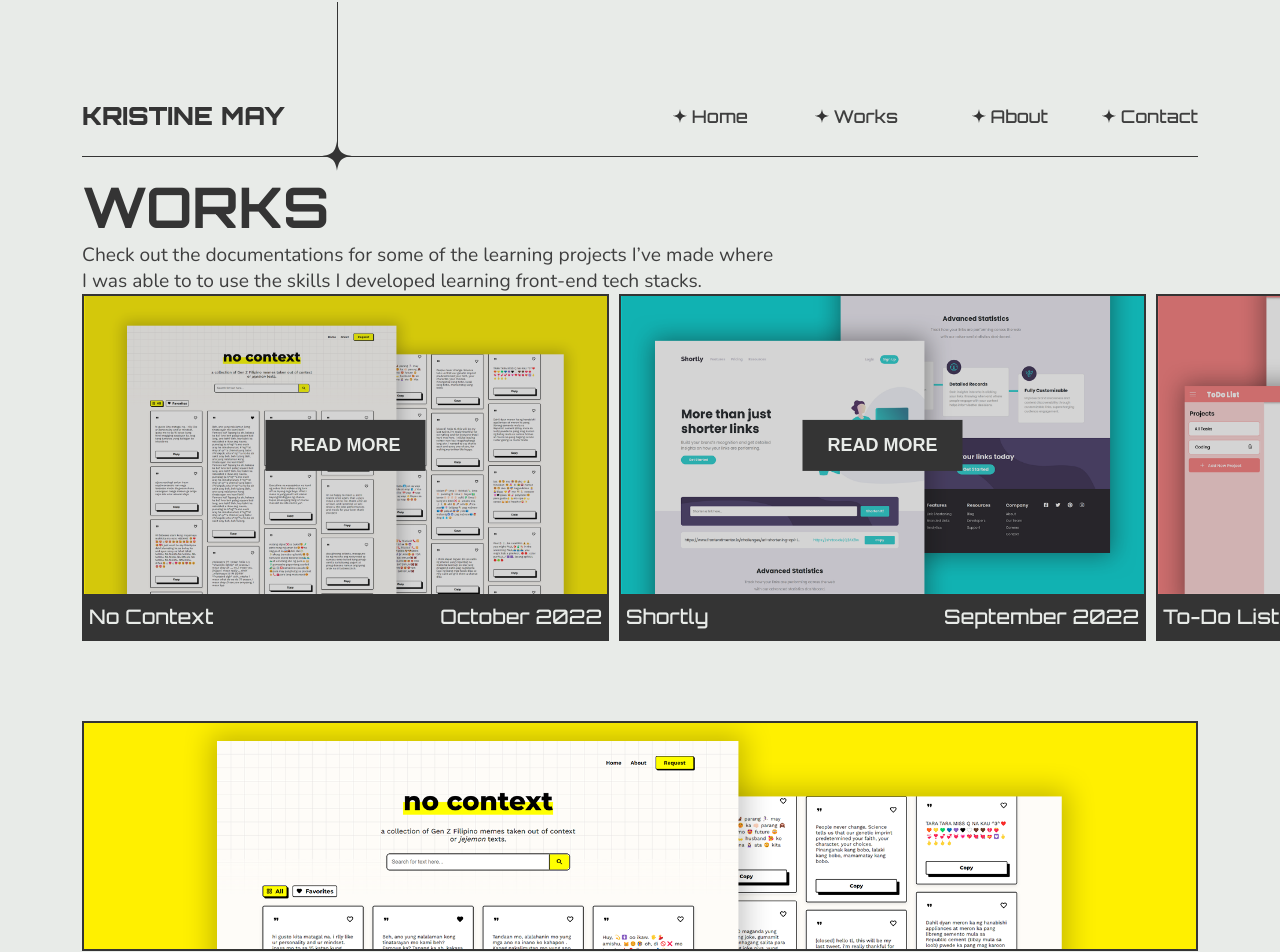
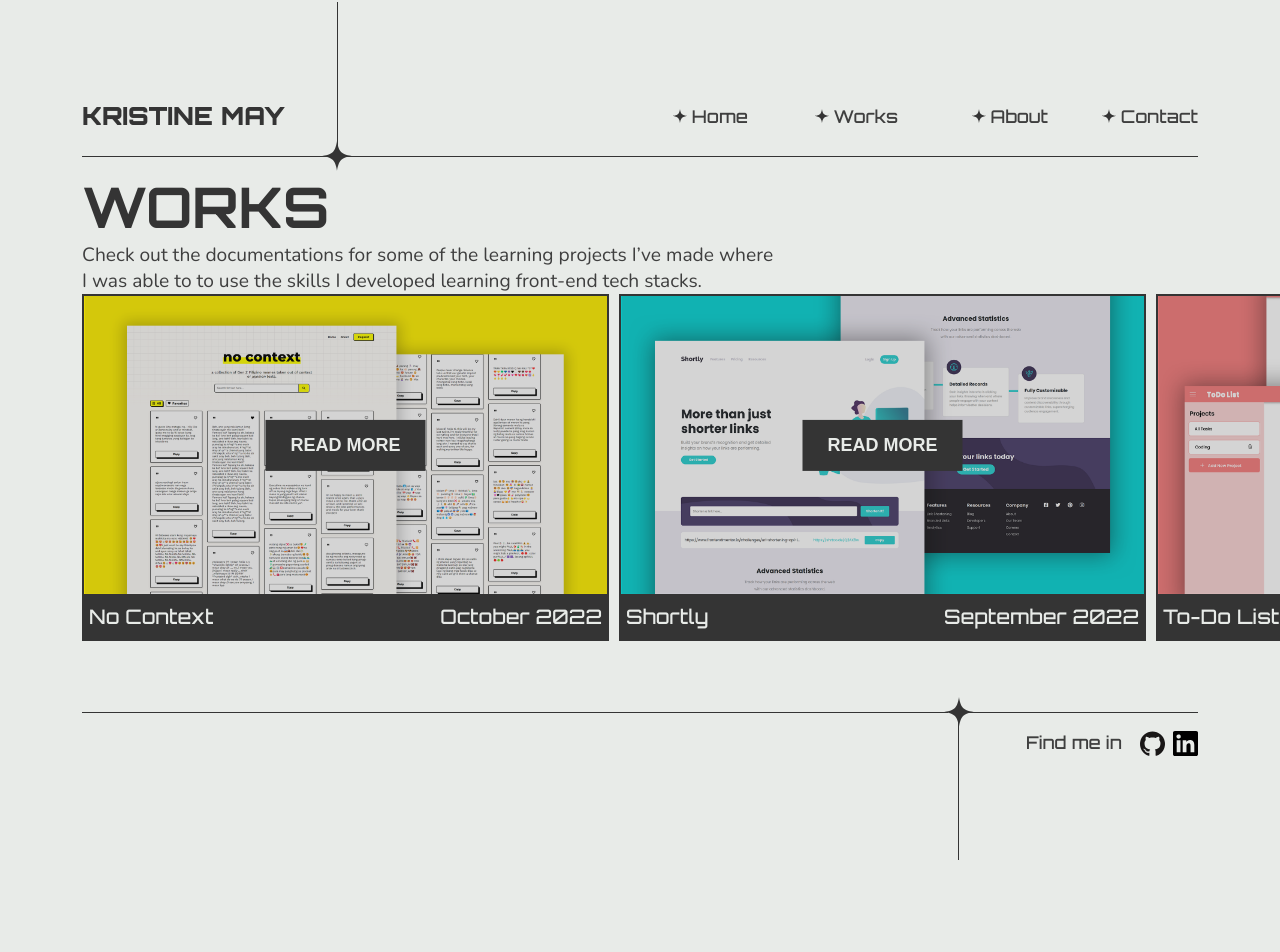
Before and after one commit to sn-tin/frontendkristine, a React (Create React App) app: page /works in a window 1280 px wide. Shown: the top 952 px of the page. After the commit the page ends 860 px from the top, so only its background shows below. Built offline with nearby package versions, Linux system fonts and the light colour scheme.

Commit message:
Remove article

```diff
--- a/src/components/Works/Works.js
+++ b/src/components/Works/Works.js
@@ -2,7 +2,6 @@ import works from "./worksData";
 import Cards from "./WorkCards";
 import { WorkTexts, CardFlex } from "./Works.styles";
 import { useState, useRef, useEffect } from "react";
-import Article from "./Article";
 
 const Works = () => {
     const [width, setWidth] = useState(0);
@@ -29,7 +28,6 @@ const Works = () => {
                     {workCards}
                 </CardFlex>
             </div>
-            <Article />
         </section>
     )
 }
```
